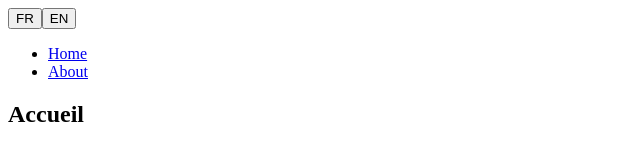
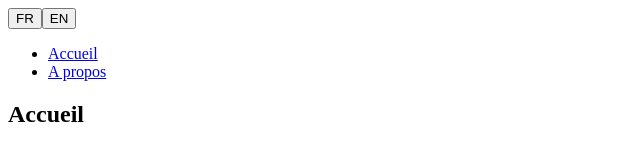
Before and after one commit to Crawblu/Fast-Typer-front, a React (Create React App) app in the folder fast-typer/: page / in a window 1280 px wide. Shown: the top 160 px of the page, without its empty margins (0-640 px from the left). Built offline with nearby package versions, Linux system fonts and the light colour scheme.

Commit message:
update multilang
multilang

```diff
--- a/fast-typer/src/app.jsx
+++ b/fast-typer/src/app.jsx
@@ -8,7 +8,7 @@ import {
 import { useTranslation } from 'react-i18next';
 
 export default function App() {
-  const { i18n } = useTranslation();
+  const { t, i18n } = useTranslation();
 
   const changeLanguage = (language) => {
     i18n.changeLanguage(language);
@@ -21,10 +21,10 @@ export default function App() {
         <div>
           <ul>
             <li>
-              <Link to="/">Home</Link>
+              <Link to="/">{t('Home')}</Link>
             </li>
             <li>
-              <Link to="/about">About</Link>
+              <Link to="/about">{t('About')}</Link>
             </li>
           </ul>
         </div>
```
